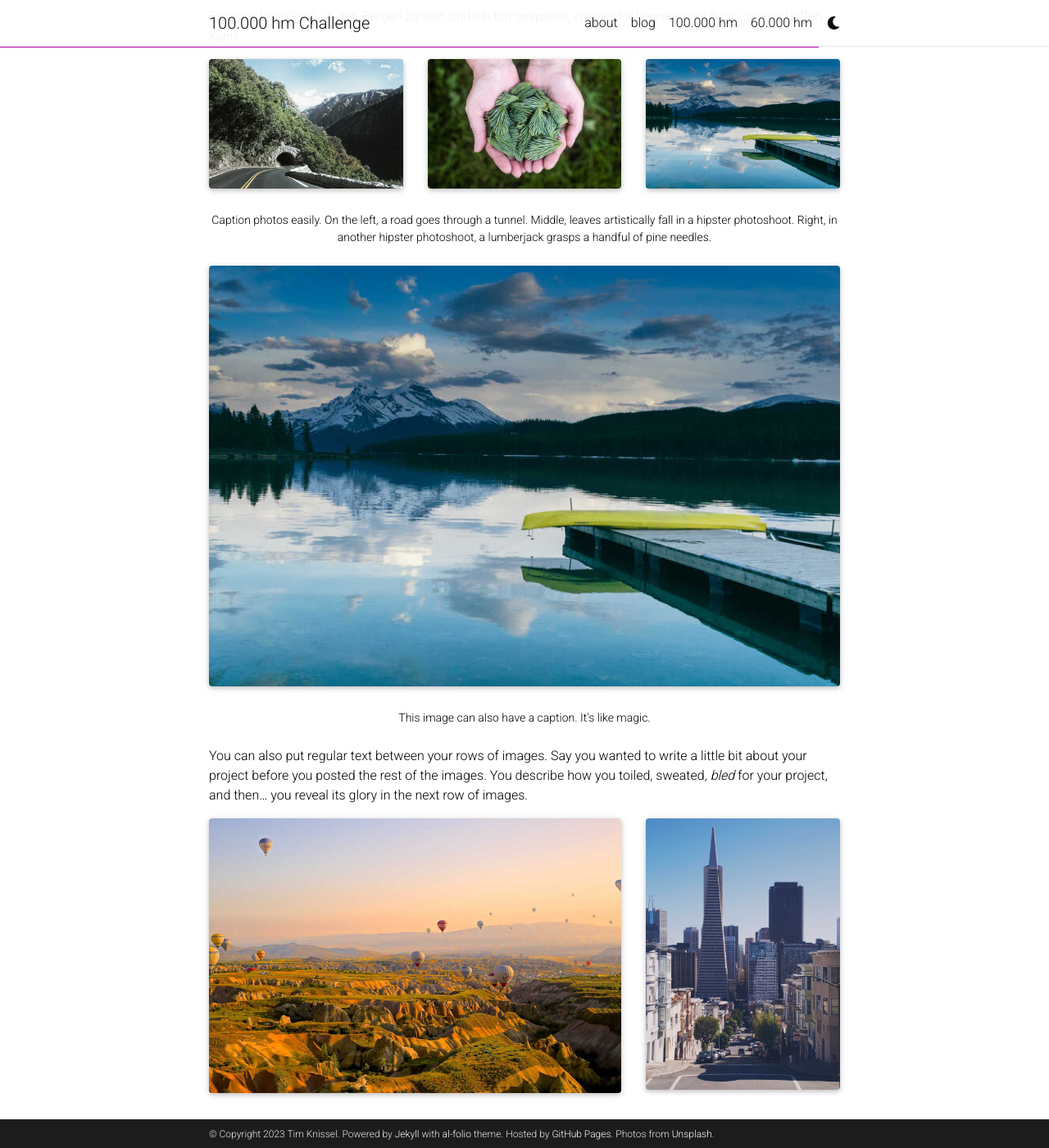
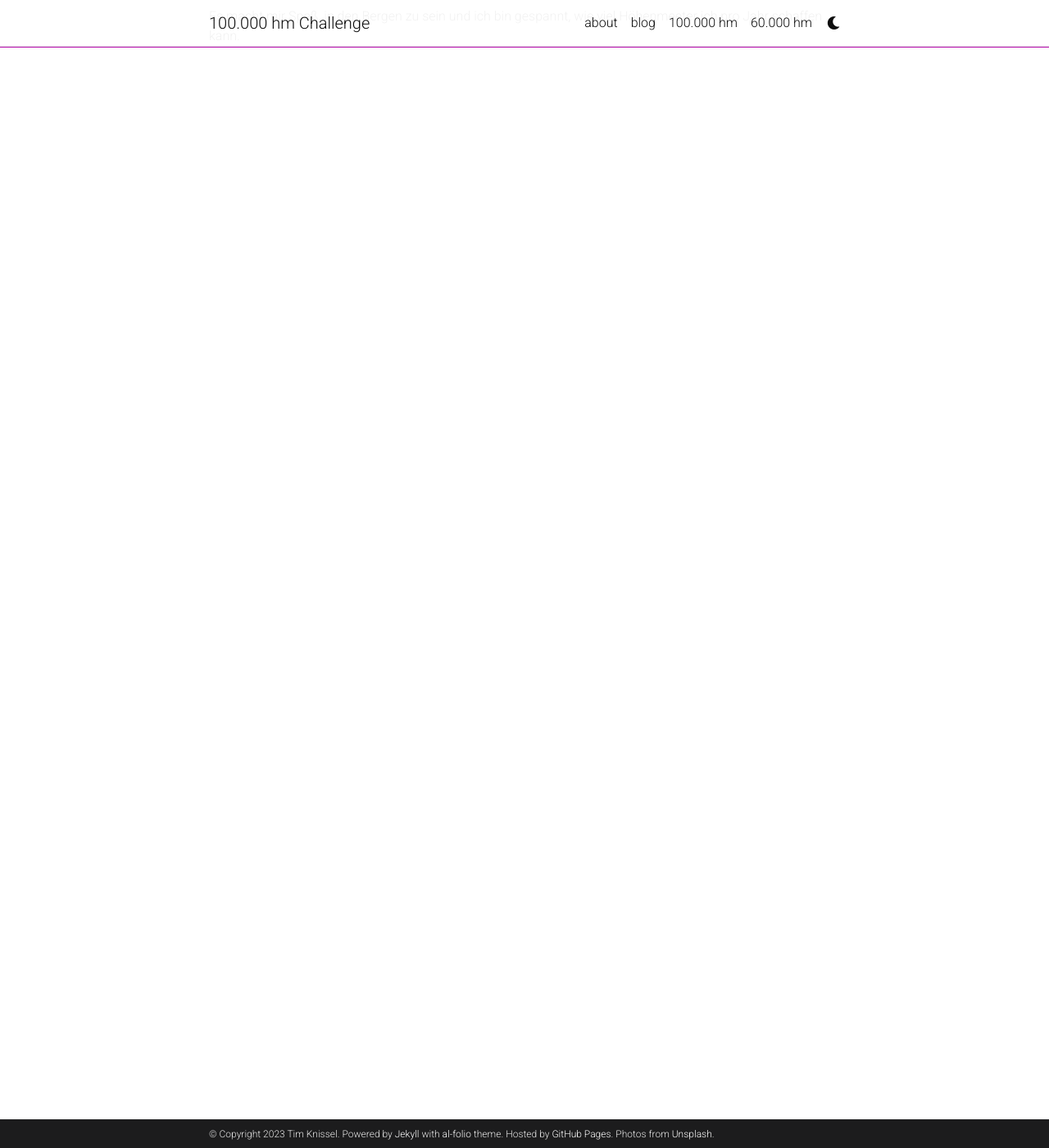
Before and after one commit to Hoehenmeter-Challenge/Hoehenmeter-Challenge.github.io, a Jekyll site: the page built from _projects/3_project.md, in a window 1280 px wide and 1400 px high, scrolled down 270 px. Shown: the whole window at 82% size. Built offline with Jekyll 4.4.1, drawn with Linux system fonts in a browser that asks for light colours; full-size pictures stand in for the smaller copies a plugin makes; comment, search, counter and statistics services are not loaded; a style sheet for code colours, icons or effects is not loaded.

Commit message:
project3

```diff
--- a/_projects/3_project.md
+++ b/_projects/3_project.md
@@ -10,43 +10,3 @@ category: work
 Hallo, ich bin Jörn und nehme bei der 100.000 hm Challenge als Wanderer teil. Im Winter sind auch Skitouren dabei, die ich zu meinem Training dazu zähle.
 
 Es macht mir Spaß, in den Bergen zu sein und ich bin gespannt, wie viel Höhenmeeter ich pro Jahr schaffen kann.
-
-<div class="row">
-    <div class="col-sm mt-3 mt-md-0">
-        {% include figure.html path="assets/img/1.jpg" title="example image" class="img-fluid rounded z-depth-1" %}
-    </div>
-    <div class="col-sm mt-3 mt-md-0">
-        {% include figure.html path="assets/img/3.jpg" title="example image" class="img-fluid rounded z-depth-1" %}
-    </div>
-    <div class="col-sm mt-3 mt-md-0">
-        {% include figure.html path="assets/img/5.jpg" title="example image" class="img-fluid rounded z-depth-1" %}
-    </div>
-</div>
-<div class="caption">
-    Caption photos easily. On the left, a road goes through a tunnel. Middle, leaves artistically fall in a hipster photoshoot. Right, in another hipster photoshoot, a lumberjack grasps a handful of pine needles.
-</div>
-<div class="row">
-    <div class="col-sm mt-3 mt-md-0">
-        {% include figure.html path="assets/img/5.jpg" title="example image" class="img-fluid rounded z-depth-1" %}
-    </div>
-</div>
-<div class="caption">
-    This image can also have a caption. It's like magic.
-</div>
-
-You can also put regular text between your rows of images.
-Say you wanted to write a little bit about your project before you posted the rest of the images.
-You describe how you toiled, sweated, *bled* for your project, and then... you reveal its glory in the next row of images.
-
-
-<div class="row justify-content-sm-center">
-    <div class="col-sm-8 mt-3 mt-md-0">
-        {% include figure.html path="assets/img/6.jpg" title="example image" class="img-fluid rounded z-depth-1" %}
-    </div>
-    <div class="col-sm-4 mt-3 mt-md-0">
-        {% include figure.html path="assets/img/11.jpg" title="example image" class="img-fluid rounded z-depth-1" %}
-    </div>
-</div>
-<div class="caption">
-    You can also have artistically styled 2/3 + 1/3 images, like these.
-</div>
```
